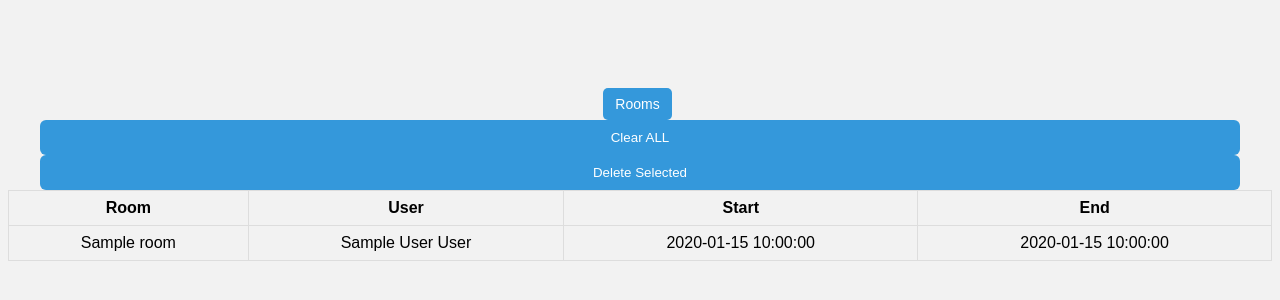
After one commit to Lengdons/S.N.U.S.-, a PHP site: page /bookings_page.php in a window 1280 px wide. The commit adds this page. Shown: the top 300 px of the page. Run offline with PHP 8.4, Linux system fonts and the light colour scheme; tables that the repository leaves empty or names only in its code hold one stand-in row (values such as "Sample post").

Commit message:
Admin has the privilages to delete your time session

```diff
--- a/Booking.php
+++ b/Booking.php
@@ -15,5 +15,17 @@ class Booking {
         $stmt->bind_param("iiss",$user,$room,$start,$end);
         $stmt->execute();
     }
+    public function delete($id){
+
+    $stmt = $this->conn->prepare("
+        DELETE FROM bookings
+        WHERE id = ?
+    ");
+
+    $stmt->bind_param("i", $id);
+
+    return $stmt->execute();
+}
+
 }
 ?>
--- /dev/null
+++ b/bookings_page.php
@@ -0,0 +1,126 @@
+<?php
+
+session_start();
+
+require 'mysql/DATABASE.php';
+require 'Booking.php';
+
+$db = new Database();
+$booking = new Booking($db);
+
+if(isset($_POST['delete_selected']) && !empty($_POST['booking_ids'])){
+
+    $ids = $_POST['booking_ids'];
+
+    $placeholders = implode(',', array_fill(0, count($ids), '?'));
+
+    $types = str_repeat('i', count($ids));
+
+    $stmt = $db->conn->prepare("
+        DELETE FROM bookings
+        WHERE id IN ($placeholders)
+    ");
+
+    $stmt->bind_param($types, ...$ids);
+    $stmt->execute();
+
+    header("Location: bookings_page.php");
+    exit;
+}
+
+if(isset($_POST['clear_bookings'])){
+    $db->conn->query("DELETE FROM bookings");
+
+    header("Location: bookings_page.php");
+    exit;
+}
+
+$result = $db->conn->query("
+SELECT
+    bookings.id,
+    rooms.name AS room_name,
+    users.name,
+    users.surname,
+    bookings.start_time,
+    bookings.end_time
+FROM bookings
+JOIN rooms ON rooms.id = bookings.room_id
+JOIN users ON users.id = bookings.user_id
+ORDER BY bookings.start_time DESC
+");
+
+?>
+
+<!DOCTYPE html>
+<html>
+    <head>
+        <link rel="stylesheet" href="style.css">
+        <script src="script.js"></script>
+    </head>
+<body>
+
+<div>
+    <a href="main.php" class="nav-btn">Rooms</a>
+</div>
+
+<tr>
+    <td>
+        <form method="POST">
+
+
+    <button name="clear_bookings"
+        class="danger-btn"
+        onclick="return confirm('Delete ALL bookings?');">
+    Clear ALL
+    </button>
+
+    <button name="delete_selected" class="danger-btn">
+        Delete Selected
+    </button>
+
+    <table class="logs-table">
+
+        <thead>
+            <tr>
+                <th>Room</th>
+                <th>User</th>
+                <th>Start</th>
+                <th>End</th>
+            </tr>
+        </thead>
+
+        <tbody>
+
+        <?php while($row = $result->fetch_assoc()): ?>
+
+        <tr onclick="toggleRow(this, 'booking_ids[]')">
+
+            <td>
+                <?php echo htmlspecialchars($row['room_name'] ?? '[Deleted Room]'); ?>
+
+                <input
+                    type="hidden"
+                    name="booking_ids[]"
+                    value="<?php echo $row['id']; ?>"
+                    disabled>
+            </td>
+
+            <td><?php echo htmlspecialchars($row['name'].' '.$row['surname']); ?></td>
+            <td><?php echo $row['start_time']; ?></td>
+            <td><?php echo $row['end_time']; ?></td>
+
+        </tr>
+
+        <?php endwhile; ?>
+
+        </tbody>
+
+    </table>
+
+</form>
+    </td>
+
+</tr>
+
+</body>
+</html>
--- a/log_page.php
+++ b/log_page.php
@@ -75,7 +75,7 @@ if(isset($_POST['delete_selected']) && !empty($_POST['log_ids'])){
 
         <tbody>
         <?php while($l = $result->fetch_assoc()): ?>
-            <tr onclick="toggleRow(this)" data-id="<?php echo $l['id']; ?>">
+            <tr onclick="toggleRow(this, 'log_ids[]')" data-id="<?php echo $l['id']; ?>">
                 <td>
                     <?php echo htmlspecialchars($l['action']); ?>
                     <input type="hidden" name="log_ids[]" value="<?php echo $l['id']; ?>" disabled>
--- a/script.js
+++ b/script.js
@@ -164,8 +164,8 @@ function closeCreateUserPopup(){
     document.getElementById("createUserOverlay").style.display = "none";
 }
 
-function toggleRow(row){
-    const input = row.querySelector("input[name='log_ids[]']");
+function toggleRow(row, inputName){
+    const input = row.querySelector(`input[name='${inputName}']`);
 
     const selected = row.classList.toggle("selected");
 
--- a/style.css
+++ b/style.css
@@ -62,16 +62,29 @@ hr {
 }
 
 .room {
-    display:inline-block;
     width:120px;
     height:120px;
     background:#3498db;
     margin:10px;
     color:white;
-    text-align:center;
-    line-height:120px;
     cursor:pointer;
     border-radius:10px;
+
+    display:flex;
+    flex-direction:column;
+    justify-content:center;
+    align-items:center;
+
+    text-align:center;
+    line-height:1.4;
+}
+
+.busy {
+    font-size:12px;
+}
+
+.free {
+    font-size:12px;
 }
 
 .logout {
```
Also changed, not shown: main.php (+62 -5 lines).
